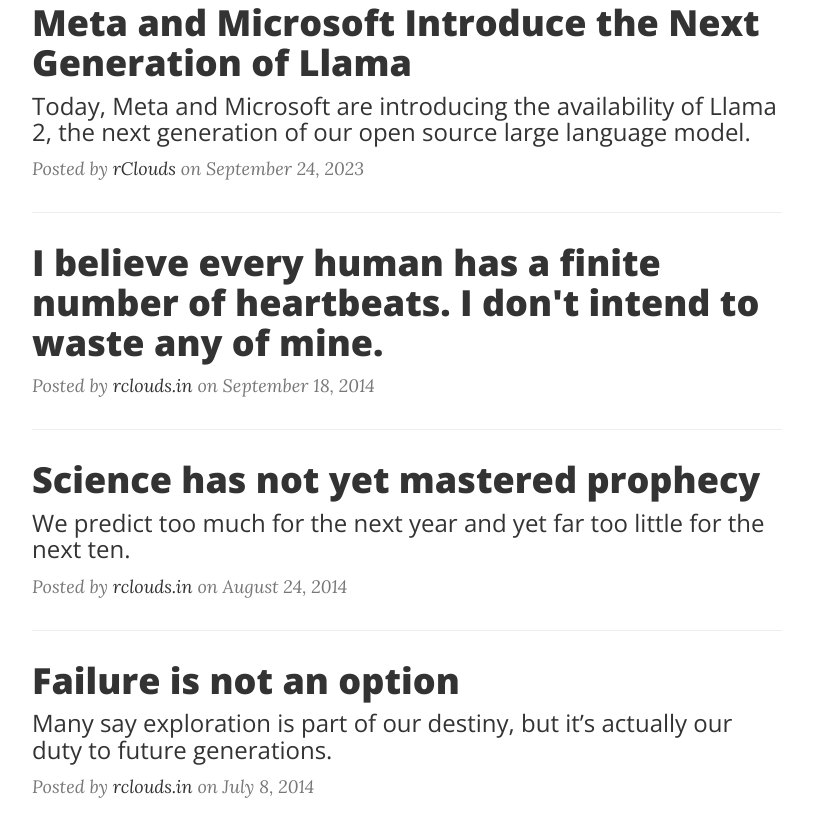
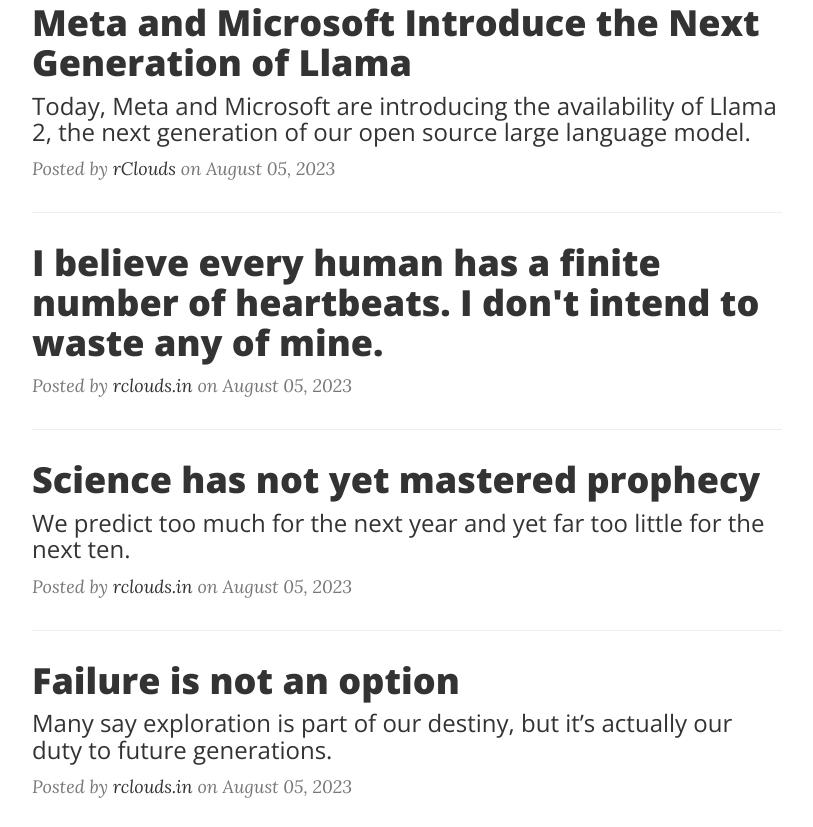
Before and after one commit to kraghabarao/rclouds, a website: page index.html in a window 1280 px wide. Shown: the part 613-1440 px from the top of the page, without its empty margins (233-1046 px from the left). Drawn offline with nearby package versions, Linux system fonts and the light colour scheme.

Commit message:
html changing

```diff
--- a/index.html
+++ b/index.html
@@ -96,7 +96,7 @@
                             Today, Meta and Microsoft are introducing the availability of Llama 2, the next generation of our open source large language model.
                         </h3>
                     </a>
-                    <p class="post-meta">Posted by <a href="#">rClouds</a> on September 24, 2023</p>
+                    <p class="post-meta">Posted by <a href="#">rClouds</a> on August 05, 2023</p>
                 </div>
                 <hr>
                 <div class="post-preview">
@@ -105,7 +105,7 @@
                             I believe every human has a finite number of heartbeats. I don't intend to waste any of mine.
                         </h2>
                     </a>
-                    <p class="post-meta">Posted by <a href="#">rclouds.in</a> on September 18, 2014</p>
+                    <p class="post-meta">Posted by <a href="#">rclouds.in</a> on August 05, 2023</p>
                 </div>
                 <hr>
                 <div class="post-preview">
@@ -117,7 +117,7 @@
                             We predict too much for the next year and yet far too little for the next ten.
                         </h3>
                     </a>
-                    <p class="post-meta">Posted by <a href="#">rclouds.in</a> on August 24, 2014</p>
+                    <p class="post-meta">Posted by <a href="#">rclouds.in</a> on August 05, 2023</p>
                 </div>
                 <hr>
                 <div class="post-preview">
@@ -129,7 +129,7 @@
                             Many say exploration is part of our destiny, but it’s actually our duty to future generations.
                         </h3>
                     </a>
-                    <p class="post-meta">Posted by <a href="#">rclouds.in</a> on July 8, 2014</p>
+                    <p class="post-meta">Posted by <a href="#">rclouds.in</a> on August 05, 2023</p>
                 </div>
                 <hr>
                 <!-- Pager -->
```
